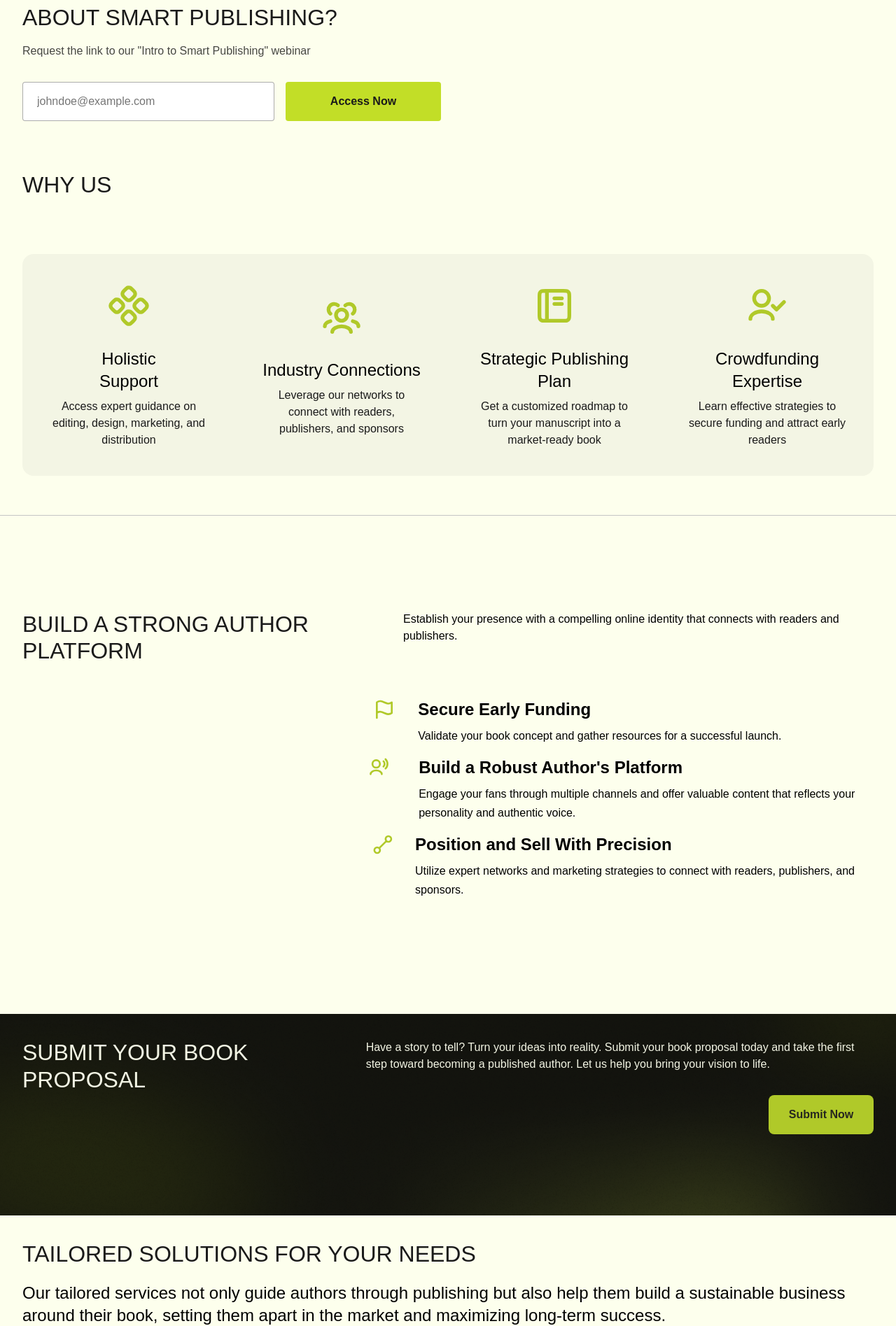
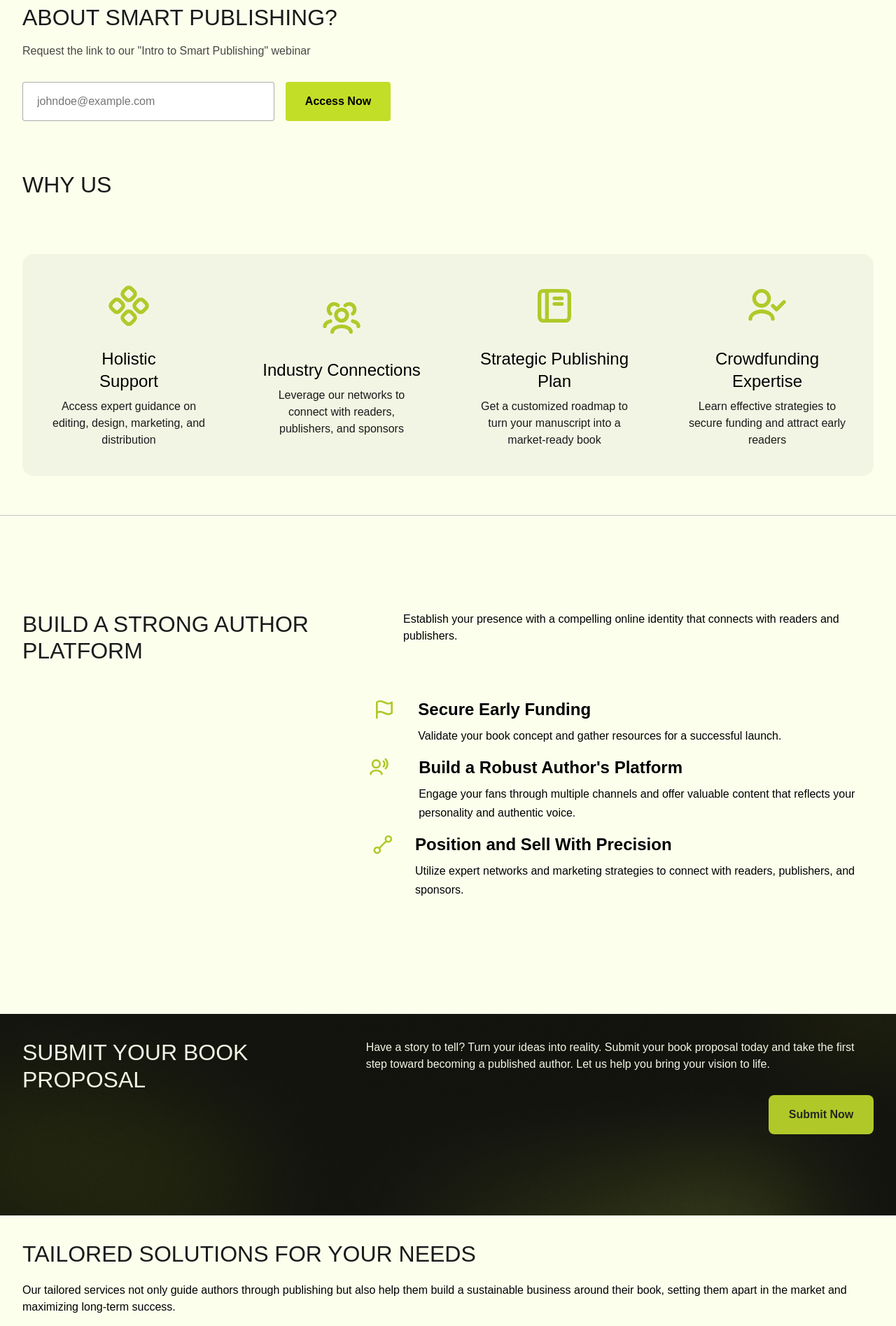
Before and after one commit to J-A-Web-Design/mint-mantis-website, an Astro site: page /for-authors in a window 1280 px wide. Shown: the part 1929-3824 px from the top of the page at 70% size. Built offline with nearby package versions, Linux system fonts and the light colour scheme; Astro itself is replaced by a stand-in of ours; a web font is replaced by a local one.

Commit message:
buttonText

```diff
--- a/src/components/Footer.astro
+++ b/src/components/Footer.astro
@@ -113,7 +113,7 @@ const today = new Date();
         /* 60px - 100px top and bottom */
         padding: clamp(3.75rem, 3.82vw, 6.25rem) 1rem;
         /* background-color: #1a1a1a; */
-        background-image: url("https://ik.imagekit.io/azupnt3mqx/Background-mint-mantis.webp");
+        background-image: url("/public/footer_section.png");
         background-size: cover;
         background-position: center;
         background-repeat: no-repeat;
--- a/src/components/sections/authors/AccessCTA.astro
+++ b/src/components/sections/authors/AccessCTA.astro
@@ -14,7 +14,7 @@
           name="find-us"
           placeholder="johndoe@example.com"
         />
-        <button class="cs-button-solid cs-submit" type="submit"
+        <button class="cs-button-solid" type="submit"
           >Access Now</button
         >
       </form>
@@ -100,7 +100,7 @@
       font-weight: 700;
       text-align: center;
       margin: 0;
-      color: #fff;
+      color: var(--buttonText);
       min-width: 9.375rem;
       padding: 0 1.5rem;
       background-color: var(--primaryLight);
--- a/src/components/sections/authors/three-rows.astro
+++ b/src/components/sections/authors/three-rows.astro
@@ -9,7 +9,7 @@ import UpdateData from "../../../data/updates.json";
   <h2 class="cs-title">
     Tailored solutions for your needs
   </h2>
-  <p class="text-2xl">
+  <p class="text-base">
     Our tailored services not only guide authors through publishing but also help them build a sustainable business around their book, setting them apart in the market and maximizing long-term success.
   </p>
 </div>
```
Also changed, not shown: public/footer_section.png (added), public/footer_section@2x.png (added).
